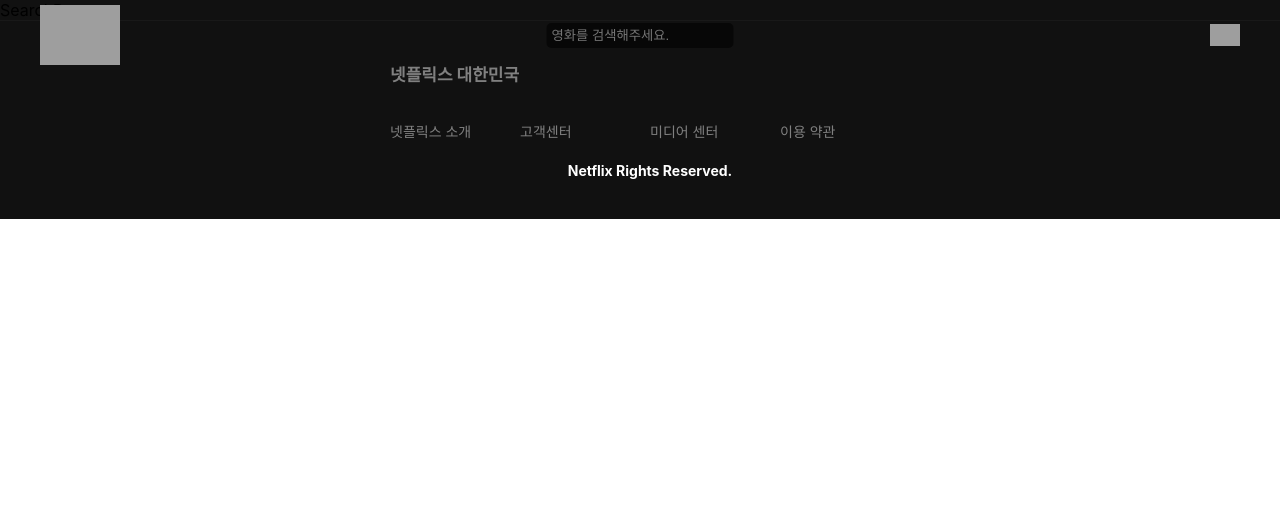
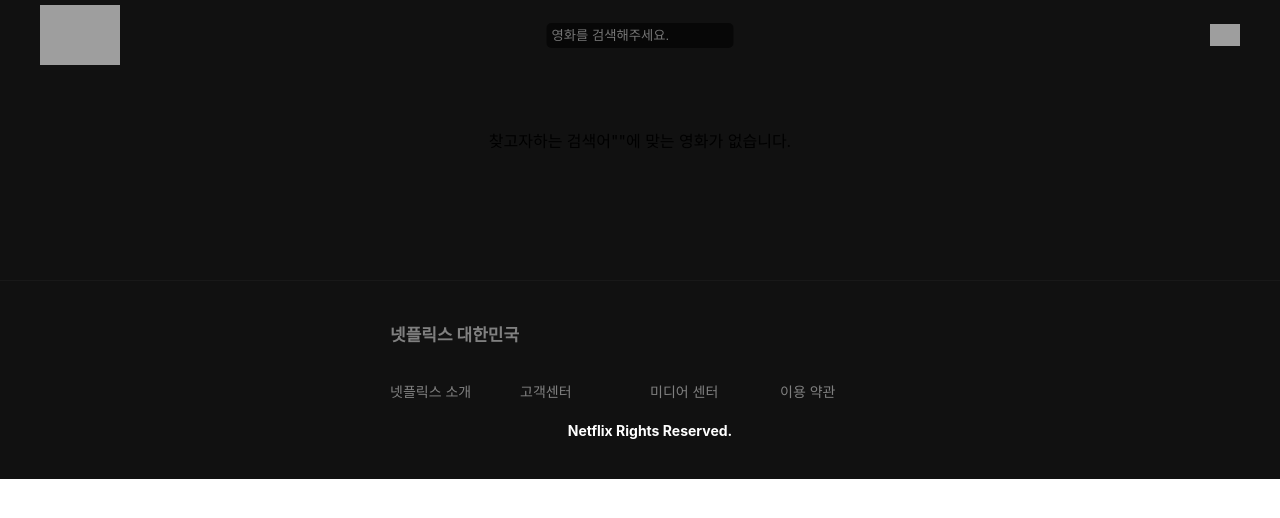
Before and after one commit to polar7bear/netflix-clone-with-react, a React (Create React App) app: page /search in a window 1280 px wide. Shown: the top 518 px of the page. Built offline with nearby package versions, Linux system fonts and the light colour scheme; grey boxes are pictures that could not be loaded.

Commit message:
검색 페이지 ui 구현

```diff
--- a/src/pages/searchpage/index.js
+++ b/src/pages/searchpage/index.js
@@ -1,6 +1,7 @@
 import axios from '../../api/axios';
 import React, { useState, useEffect } from 'react'
 import { useLocation } from 'react-router-dom'
+import "./searchpage.css";
 
 export default function SearchPage() {
 
@@ -26,10 +27,32 @@
     } catch(e) {
       console.log("error: ", e);
     }
+  };
+
+  const renderSearchResults = () => {
+    return searchResults.length > 0 ? (
+      <section className='search-container'>
+        {searchResults.map((movie) => {
+          if(movie.backdrop_path !== null && movie.media_type !== "person") {
+            const movieImageUrl = "https://image.tmdb.org/t/p/w500" + movie.backdrop_path;
+            return (
+              <div className='movie'>
+                <div className='movie_column-poster'>
+                  <img src={movieImageUrl} alt="movie img" className='movie_poster' />
+                </div>
+              </div>
+            )
+          }
+        })}
+      </section>
+    ) : (
+      <section className='no-results'>
+        <div className='no-results_text'>
+          <p>찾고자하는 검색어"{searchTerm}"에 맞는 영화가 없습니다.</p>
+        </div>
+      </section>
+    )
   }
 
-
-  return (
-    <div>SearchPage</div>
-  )
+  return renderSearchResults();
 }
--- /dev/null
+++ b/src/pages/searchpage/searchpage.css
@@ -0,0 +1,42 @@
+.searchContent {
+    height: 100vh;
+    background-color: black;
+}
+
+.search-container {
+    background-color: black;
+    width: 100%;
+    text-align: center;
+    padding: 5rem 0;
+}
+
+.no-results {
+    display: flex;
+    justify-content: center;
+    align-content: center;
+    columns: #c5c5c5;
+    height: 100%;
+    padding: 8rem;
+}
+
+.movie {
+    flex: 1 1 auto;
+    display: inline-block;
+    padding-right: 0.5rem;
+    padding-bottom: 7rem;
+}
+
+.movie_column-poster {
+    cursor: pointer;
+    transition: transform 0.3s;
+    -webkit-transition: transform 0.3s;
+}
+
+.movie_column-poster:hover {
+    transform: scale(1.25);
+}
+
+.movie_poster {
+    width: 90%;
+    border-radius: 5px;
+}
```
